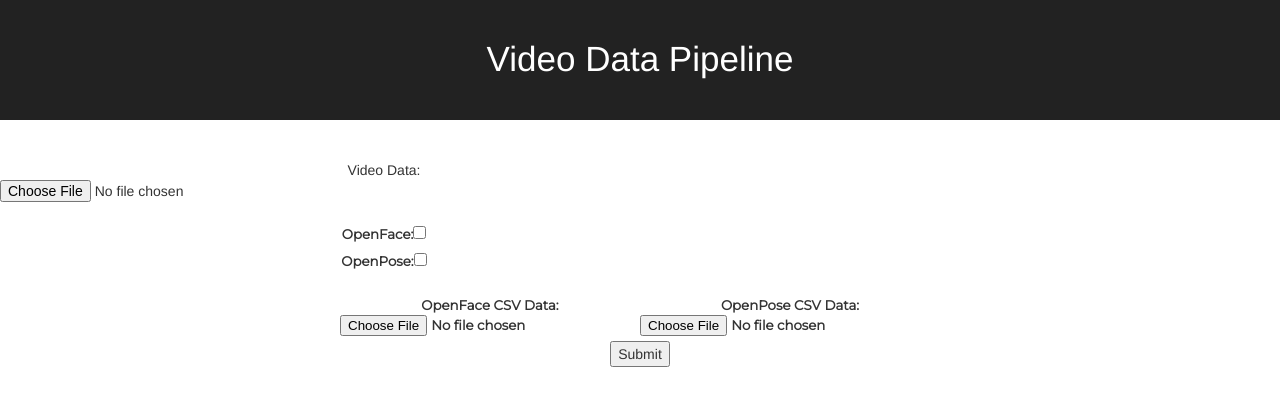
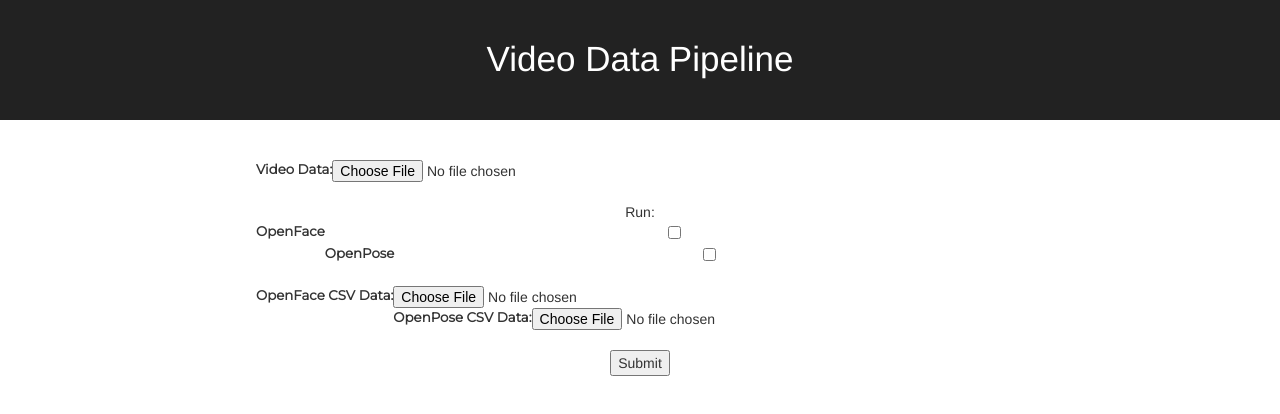
Before and after one commit to ethan1406/Robotics-Frontend, a React (Create React App) app: page / in a window 1280 px wide. Shown: the top 414 px of the page. Built offline with nearby package versions, Linux system fonts and the light colour scheme.

Commit message:
Editing input page

```diff
--- a/src/App.css
+++ b/src/App.css
@@ -23,15 +23,20 @@
 }
 
 form[name="mainInputForm"] {
+    display: block;
     padding-top: 40px;
-    width: 100%;
+    width: 60%;
+    margin-left: 20%;
+    margin-right: auto;
+    align-items: center;
 }
 
-.videoInputContainer {
-    width: 60%;
+.videoInputContainer, .videoOptionsContainer, .csvInputContainer {
+    align-items: center;
 }
 
 label {
     font-family: 'Montserrat', sans-serif;
     font-size: 10pt;
+    float: left;
 }
--- a/src/App.js
+++ b/src/App.js
@@ -11,32 +11,36 @@
           <h1 className="App-title">Video Data Pipeline</h1>
         </header>
         <form name="mainInputForm">
-            <div class="videoInputContainer">
-    				Video Data: <input name="videoFileInputBox" type="file" />
-                <br />
-                <label>
-                    OpenFace:
-                    <input name="OpenFaceCheckBox" type="checkbox" />
-                </label>
-                <br />
-                <label>
-                    OpenPose:
-                    <input name="OpenPoseCheckBox" type="checkbox" />
-                </label>
+            <div className="videoInputContainer">
+                <label for="videoFileInputBox">Video Data: </label>
+                <input name="videoFileInputBox" type="file" />
             </div>
             <br />
-            <div>
-                <label>
-    				OpenFace CSV Data:
-    				<input name="openFaceCSVFileInputBox" type="file" />
-    			</label>
-                <label>
-                    OpenPose CSV Data:
+            <div className="videoOptionsContainer">
+                Run:
+                <div className="openFaceCheckBoxContainer">
+                    <input name="OpenFaceCheckBox" type="checkbox" />
+                    <label for="OpenFaceCheckBox">OpenFace</label>
+                    <br />
+                </div>
+                <div className="openPoseCheckBoxContainer">
+                    <input name="OpenPoseCheckBox" type="checkbox" />
+                    <label for="OpenPoseCheckBox">OpenPose</label>
+                </div>
+            </div>
+            <br />
+            <div className="csvInputContainer">
+                <div>
+                    <label>OpenFace CSV Data: </label>
+        			<input name="openFaceCSVFileInputBox" type="file" />
+                </div>
+                <div>
+                    <label>OpenPose CSV Data:</label>
                     <input name="openPoseCSVFileInputBox" type="file" />
-                </label>
+                </div>
                 <br />
-    			<input type="submit" value="Submit" />
             </div>
+            <input type="submit" value="Submit" />
 		</form>
       </div>
     );
```
